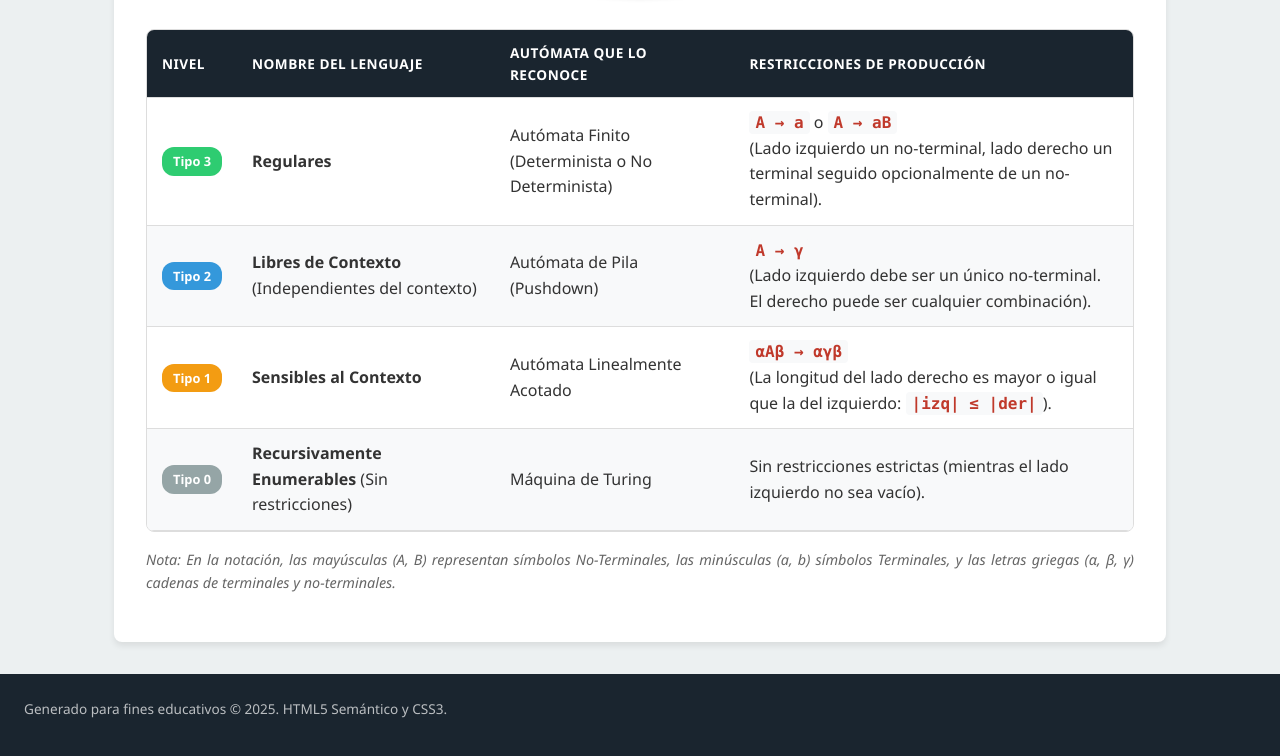
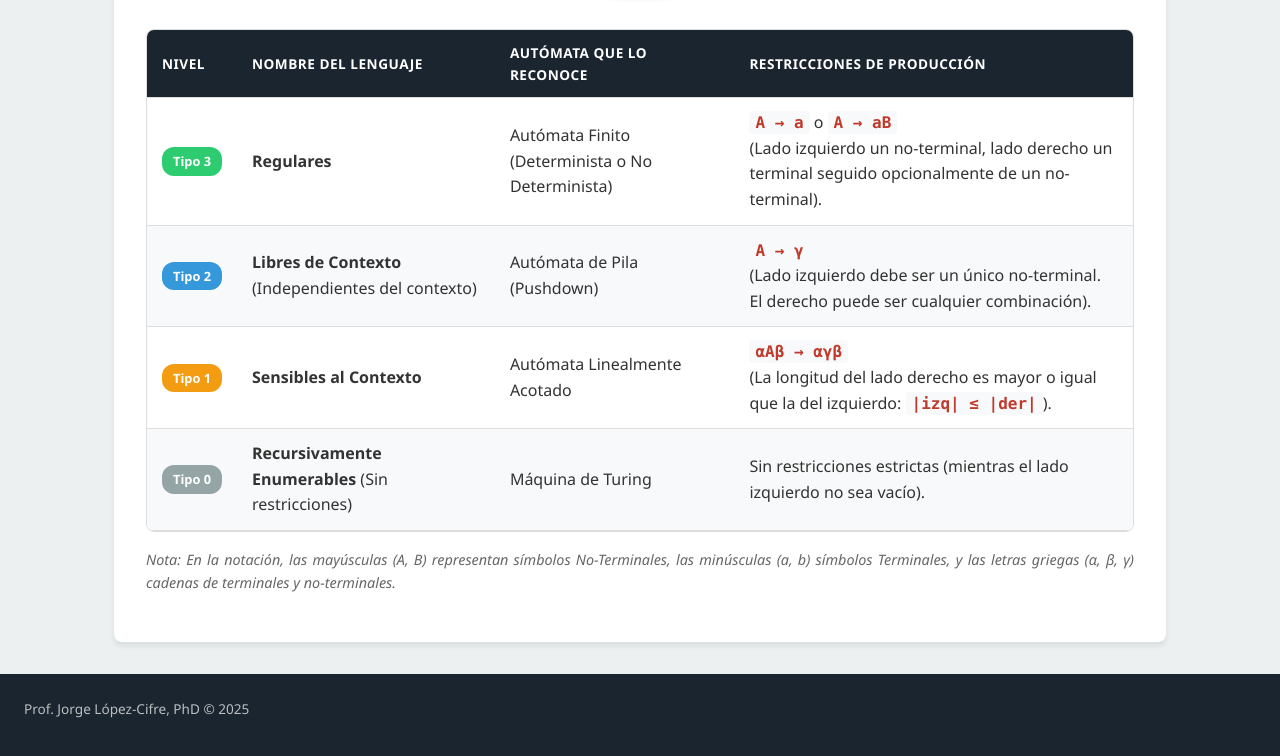
Before and after one commit to jorge4321/ESIC, a plain HTML site: page leng_1_1.html in a window 1280 px wide. Shown: the part 1849-2605 px from the top of the page. Drawn offline with Linux system fonts and the light colour scheme.

Commit message:
Update footer text with professor's name

```diff
--- a/leng_1_1.html
+++ b/leng_1_1.html
@@ -395,7 +395,7 @@
     </main>
 
     <footer>
-        <p>Generado para fines educativos &copy; 2025. HTML5 Semántico y CSS3.</p>
+        <p>Prof. Jorge López-Cifre, PhD &copy; 2025</p>
     </footer>
 
 </body>
```
